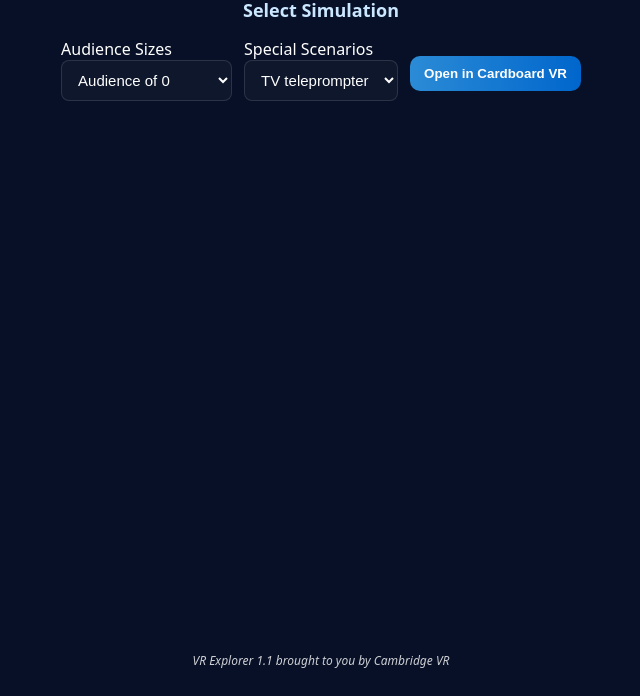
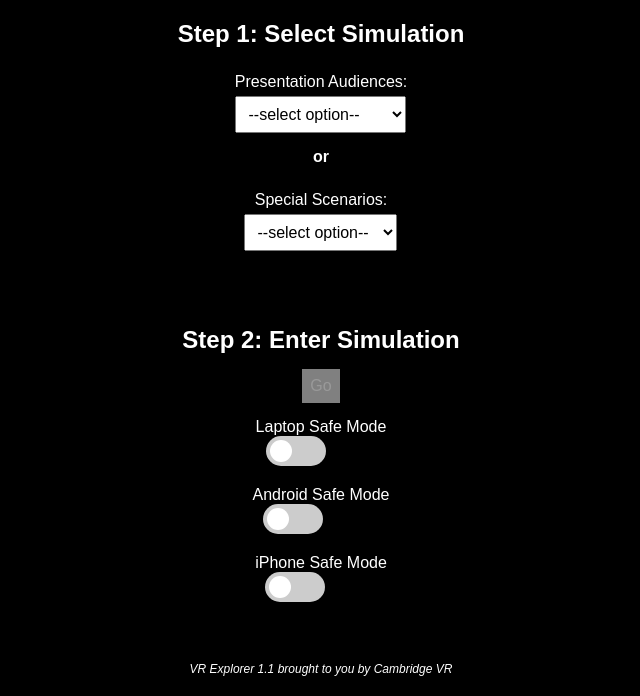
Before and after one commit to CambridgeXR/ExplorerTest14, a plain HTML site: page index.html in a window 1280 px wide. Shown: the part 107-803 px from the top of the page, without its empty margins (319-959 px from the left). Drawn offline with Linux system fonts and the light colour scheme.

Commit message:
Update index.html

```diff
--- a/index.html
+++ b/index.html
@@ -1,218 +1,255 @@
-<!doctype html>
+<!DOCTYPE html>
 <html lang="en">
 <head>
-  <meta charset="utf-8" />
-  <meta name="viewport" content="width=device-width,initial-scale=1,viewport-fit=cover" />
-  <meta name="theme-color" content="#0b1220" />
-  <meta name="mobile-web-app-capable" content="yes">
-  <meta name="apple-mobile-web-app-capable" content="yes">
-  <meta name="apple-mobile-web-app-status-bar-style" content="black-translucent">
-
+<meta charset="UTF-8">
+<meta name="viewport" content="width=device-width, initial-scale=1.0, viewport-fit=cover">
 <title>VR Explorer</title>
-  <link rel="manifest" href="/manifest.json">
-  <link rel="icon" href="data:," />
-
+<link rel="manifest" href="manifest.json">
+<script src="https://aframe.io/releases/1.4.2/aframe.min.js"></script>
 <style>
-    html,body{height:100%;margin:0;background:#071026;color:#fff;font-family:system-ui,-apple-system,Segoe UI,Roboto,'Helvetica Neue',Arial}
-    @media (orientation:portrait){
-      .landscape-warning{display:flex}
+  body {
+    margin: 0;
+    font-family: sans-serif;
+    background-color: black;
+    color: white;
+    display: flex;
+    flex-direction: column;
+    align-items: center;
   }
-
-    .app{height:100%;display:flex;flex-direction:column;align-items:center;justify-content:flex-start;padding:18px;box-sizing:border-box}
-    h1{font-size:clamp(28px,6vw,48px);margin:8px 0}
-    h2{font-size:18px;margin:6px 0 16px 0;color:#cbe7ff}
-
-    .controls{display:flex;gap:12px;align-items:center;margin-bottom:18px}
-    select{padding:10px 12px;border-radius:8px;border:1px solid rgba(255,255,255,0.12);background:rgba(255,255,255,0.03);color:#fff;font-size:15px}
-
-    .footer{margin-top:auto;font-size:12px;font-style:italic;opacity:0.8;padding-bottom:6px}
-
-    .start-btn{margin-top:8px;padding:10px 14px;border-radius:10px;border:none;background:linear-gradient(90deg,#2b8bd6,#0066cc);color:white;font-weight:600}
-
-    .player-wrap{position:fixed;inset:0;display:none;background:black;z-index:60;align-items:center;justify-content:center}
-    .player-toolbar{position:absolute;top:10px;left:10px;z-index:120}
-    .player-toolbar button{padding:8px 12px;border-radius:8px;border:none;background:rgba(255,255,255,0.08);color:#fff}
-
-    .cardboard{display:flex;width:100%;height:100%;overflow:hidden}
-    .cardboard iframe{flex:1;border:0;height:100%;width:50vw}
-
-    .mono iframe{width:100%;height:100%}
-
-    .landscape-warning{position:fixed;inset:0;background:#071026;z-index:9999;display:none;align-items:center;justify-content:center;color:#fff;text-align:center;padding:20px}
+  h1, h2 {
+    text-align: center;
+    margin: 10px 0;
+  }
+  h1 { margin-top: 40px; }
+  select, button {
+    font-size: 1rem;
+    padding: 8px;
+    margin: 5px 0;
+  }
+  .step {
+    margin: 30px 0;
+    display: flex;
+    flex-direction: column;
+    align-items: center;
+  }
+  .footer {
+    font-size: 0.75rem;
+    font-style: italic;
+    margin-bottom: 20px;
+    margin-top: 20px;
+  }
+  .safe-mode {
+    display: flex;
+    flex-direction: column;
+    margin: 10px 0;
+  }
+  .toggle-switch {
+    position: relative;
+    display: inline-block;
+    width: 60px;
+    height: 30px;
+    margin-left: 10px;
+  }
+  .toggle-switch input { display:none; }
+  .slider {
+    position: absolute;
+    cursor: pointer;
+    top:0; left:0; right:0; bottom:0;
+    background-color: #ccc;
+    border-radius: 34px;
+    transition: .4s;
+  }
+  .slider:before {
+    position: absolute;
+    content:"";
+    height: 22px;
+    width: 22px;
+    left: 4px;
+    bottom: 4px;
+    background-color: white;
+    border-radius: 50%;
+    transition: .4s;
+  }
+  input:checked + .slider { background-color: #4CAF50; }
+  input:checked + .slider:before { transform: translateX(30px); }
+  #goButton:disabled { background-color: grey; color: #999; cursor: not-allowed; }
+  #goButton { background-color: #4CAF50; color: white; border: none; cursor: pointer; }
+  .dropdown-title { font-weight: normal; margin-top: 15px; }
 </style>
 </head>
 <body>
-  <div class="landscape-warning" id="landWarn">
-    <div>
-      <h1>Please rotate your device</h1>
-      <p>VR Explorer works best in landscape orientation.</p>
-    </div>
+
+<h1>VR Explorer</h1>
+
+<div class="step">
+  <h2>Step 1: Select Simulation</h2>
+
+  <div class="dropdown-title">Presentation Audiences:</div>
+  <select id="audienceSelect">
+    <option value="">--select option--</option>
+  </select>
+
+  <div style="margin: 10px 0; font-weight: bold;">or</div>
+
+  <div class="dropdown-title">Special Scenarios:</div>
+  <select id="scenarioSelect">
+    <option value="">--select option--</option>
+  </select>
 </div>
 
-  <main class="app" id="app">
-    <h1>VR Explorer</h1>
-    <h2>Select Simulation</h2>
+<div class="step">
+  <h2>Step 2: Enter Simulation</h2>
+  <button id="goButton" disabled>Go</button>
 
-    <div class="controls" aria-hidden="false">
-      <div>
-        <label for="audience">Audience Sizes</label><br>
-        <select id="audience"></select>
+  <div class="safe-mode">
+    Laptop Safe Mode
+    <label class="toggle-switch">
+      <input type="checkbox" id="safeModeLaptop">
+      <span class="slider"></span>
+    </label>
   </div>
-      <div>
-        <label for="scenarios">Special Scenarios</label><br>
-        <select id="scenarios"></select>
+  <div class="safe-mode">
+    Android Safe Mode
+    <label class="toggle-switch">
+      <input type="checkbox" id="safeModeAndroid">
+      <span class="slider"></span>
+    </label>
   </div>
-      <div>
-        <button id="openBtn" class="start-btn">Open in Cardboard VR</button>
+  <div class="safe-mode">
+    iPhone Safe Mode
+    <label class="toggle-switch">
+      <input type="checkbox" id="safeModeIphone">
+      <span class="slider"></span>
+    </label>
   </div>
 </div>
 
 <div class="footer">VR Explorer 1.1 brought to you by Cambridge VR</div>
-  </main>
 
-  <div class="player-wrap" id="playerWrap">
-    <div class="player-toolbar">
-      <button id="exitBtn">Exit VR</button>
-    </div>
-    <div id="playerArea" class="cardboard" aria-live="polite"></div>
-  </div>
+<a-scene embedded id="vrScene" vr-mode-ui="enabled: true" arjs="enabled: false" style="display:none;">
+</a-scene>
 
 <script>
-    const VIDEOS = {
-      "Audience Sizes": [
-        { id: 'N0-CF', title: 'Audience of 0', url: 'https://player.virtualrealitypublicspeaking.com/?video=N0-CF' },
-        { id: 'N1-CF', title: 'Audience of 1', url: 'https://player.virtualrealitypublicspeaking.com/?video=N1-CF' },
-        { id: 'N2-CF', title: 'Audience of 2', url: 'https://player.virtualrealitypublicspeaking.com/?video=N2-CF' },
-        { id: 'N4-CF', title: 'Audience of 4', url: 'https://player.virtualrealitypublicspeaking.com/?video=N4-CF' },
-        { id: 'N9-CF', title: 'Audience of 9', url: 'https://player.virtualrealitypublicspeaking.com/?video=N9-CF' },
-        { id: 'N16-CF', title: 'Audience of 16', url: 'https://player.virtualrealitypublicspeaking.com/?video=N16-CF' },
-        { id: 'N25-CF', title: 'Audience of 25', url: 'https://player.virtualrealitypublicspeaking.com/?video=N25-CF' },
-        { id: 'N50-CF', title: 'Audience of 50', url: 'https://player.virtualrealitypublicspeaking.com/?video=N50-CF' },
-        { id: 'N100-CF', title: 'Audience of 100', url: 'https://player.virtualrealitypublicspeaking.com/?video=N100-CF' },
-        { id: 'N500-CF', title: 'Audience of 500', url: 'https://player.virtualrealitypublicspeaking.com/?video=N500-CF' },
-        { id: 'N10K-CF', title: 'Audience of 1000s', url: 'https://player.virtualrealitypublicspeaking.com/?video=N10K-CF' }
-      ],
-      "Special Scenarios": [
-        { id: 'ACC01-CF', title: 'TV teleprompter', url: 'https://player.virtualrealitypublicspeaking.com/?video=ACC01-CF' },
-        { id: 'JIC01-CF', title: 'Job interview', url: 'https://player.virtualrealitypublicspeaking.com/?video=JIC01-CF' },
-        { id: 'RIC01-CF', title: 'Radio interview', url: 'https://player.virtualrealitypublicspeaking.com/?video=RIC01-CF' }
-      ]
+// ----------------- VIDEO LINKS -----------------
+const audienceVideos = {
+  "Audience of 0": "https://pub-850a8ef9d4f34159a20706a415caaaf8.r2.dev/N0-CF.h264.mp4",
+  "Audience of 1": "https://pub-850a8ef9d4f34159a20706a415caaaf8.r2.dev/N1-CF.h264.mp4",
+  "Audience of 2": "https://pub-850a8ef9d4f34159a20706a415caaaf8.r2.dev/N2-CF.h264.mp4",
+  "Audience of 4": "https://pub-850a8ef9d4f34159a20706a415caaaf8.r2.dev/N4-CF.h264.mp4",
+  "Audience of 9": "https://pub-850a8ef9d4f34159a20706a415caaaf8.r2.dev/N9-CF.h264.mp4",
+  "Audience of 16": "https://pub-850a8ef9d4f34159a20706a415caaaf8.r2.dev/N16-CF.h264.mp4",
+  "Audience of 25": "https://pub-850a8ef9d4f34159a20706a415caaaf8.r2.dev/N25-CF.h264.mp4",
+  "Audience of 50": "https://pub-850a8ef9d4f34159a20706a415caaaf8.r2.dev/N50-CF.h264.mp4",
+  "Audience of 100": "https://pub-850a8ef9d4f34159a20706a415caaaf8.r2.dev/N100-CF.h264.mp4",
+  "Audience of 500": "https://pub-850a8ef9d4f34159a20706a415caaaf8.r2.dev/N500-CF.h264.mp4",
+  "Audience of 1000s": "https://pub-850a8ef9d4f34159a20706a415caaaf8.r2.dev/N10K-CF.h264.mp4"
 };
 
-    const audienceSel = document.getElementById('audience');
-    const scenariosSel = document.getElementById('scenarios');
+const scenarioVideos = {
+  "TV teleprompter": "https://pub-850a8ef9d4f34159a20706a415caaaf8.r2.dev/ACC01-CF.h264.mp4",
+  "Job interview": "https://pub-850a8ef9d4f34159a20706a415caaaf8.r2.dev/JIC01-CF.h264.mp4",
+  "Radio interview": "https://pub-850a8ef9d4f34159a20706a415caaaf8.r2.dev/RIC01-CF.h264.mp4"
+};
 
-    VIDEOS['Audience Sizes'].forEach(v=>{
-      const o = document.createElement('option');
-      o.value = v.url;
-      o.textContent = v.title;
-      audienceSel.appendChild(o);
-    });
-
-    VIDEOS['Special Scenarios'].forEach(v=>{
-      const o = document.createElement('option');
-      o.value = v.url;
-      o.textContent = v.title;
-      scenariosSel.appendChild(o);
-    });
-
-    function getSelectedURL(){
-      return audienceSel.value || scenariosSel.value;
+// Populate dropdowns
+const audienceSelect = document.getElementById('audienceSelect');
+for(const key in audienceVideos){
+  let opt = document.createElement('option');
+  opt.value = key;
+  opt.text = key;
+  audienceSelect.appendChild(opt);
+}
+const scenarioSelect = document.getElementById('scenarioSelect');
+for(const key in scenarioVideos){
+  let opt = document.createElement('option');
+  opt.value = key;
+  opt.text = key;
+  scenarioSelect.appendChild(opt);
 }
 
-    const playerWrap = document.getElementById('playerWrap');
-    const playerArea = document.getElementById('playerArea');
-    const openBtn = document.getElementById('openBtn');
-    const exitBtn = document.getElementById('exitBtn');
-    let currentURL = null;
+// Enable Go button only when a selection is made
+const goButton = document.getElementById('goButton');
+function updateGoState(){
+  if(audienceSelect.value || scenarioSelect.value) goButton.disabled = false;
+  else goButton.disabled = true;
+}
+audienceSelect.addEventListener('change', updateGoState);
+scenarioSelect.addEventListener('change', updateGoState);
 
-    openBtn.addEventListener('click', ()=>{
-      const url = getSelectedURL();
-      if(!url){alert('Please select a simulation.');return}
-      currentURL = url;
-      openCardboard(url);
+// ----------------- VR INIT -----------------
+const scene = document.getElementById('vrScene');
+goButton.addEventListener('click', async () => {
+  const selected = audienceSelect.value || scenarioSelect.value;
+  if(!selected) return;
+
+  const safeLaptop = document.getElementById('safeModeLaptop').checked;
+  const safeAndroid = document.getElementById('safeModeAndroid').checked;
+  const safeIphone = document.getElementById('safeModeIphone').checked;
+
+  let videoURL;
+  if(safeLaptop || safeAndroid){
+    // Safe Mode 1: YouTube
+    const ytLinks = {
+      ...audienceVideos, ...scenarioVideos
+    };
+    videoURL = ytLinks[selected].replace('.mp4', ''); // remove .mp4 if needed
+    window.open(videoURL, '_blank');
+    return;
+  } else if(safeIphone){
+    // Safe Mode 2: iPhone hosted version
+    const iphoneLinks = {
+      "Audience of 0":"https://testing.virtual-reality-publics-peaking-player.pages.dev/?video=N0-CF",
+      "Audience of 1":"https://testing.virtual-reality-publics-peaking-player.pages.dev/?video=N1-CF",
+      "Audience of 2":"https://testing.virtual-reality-publics-peaking-player.pages.dev/?video=N2-CF",
+      "Audience of 4":"https://testing.virtual-reality-publics-peaking-player.pages.dev/?video=N4-CF",
+      "Audience of 9":"https://testing.virtual-reality-publics-peaking-player.pages.dev/?video=N9-CF",
+      "Audience of 16":"https://testing.virtual-reality-publics-peaking-player.pages.dev/?video=N16-CF",
+      "Audience of 25":"https://testing.virtual-reality-publics-peaking-player.pages.dev/?video=N25-CF",
+      "Audience of 50":"https://testing.virtual-reality-publics-peaking-player.pages.dev/?video=N50-CF",
+      "Audience of 100":"https://testing.virtual-reality-publics-peaking-player.pages.dev/?video=N100-CF",
+      "Audience of 500":"https://testing.virtual-reality-publics-peaking-player.pages.dev/?video=N500-CF",
+      "Audience of 1000s":"https://testing.virtual-reality-publics-peaking-player.pages.dev/?video=N10K-CF",
+      "TV teleprompter":"https://testing.virtual-reality-publics-peaking-player.pages.dev/?video=ACC01-CF",
+      "Job interview":"https://testing.virtual-reality-publics-peaking-player.pages.dev/?video=JIC01-CF",
+      "Radio interview":"https://testing.virtual-reality-publics-peaking-player.pages.dev/?video=RIC01-CF"
+    };
+    window.open(iphoneLinks[selected], '_blank');
+    return;
+  } else {
+    // Default VR: Cloudflare hosted videos
+    videoURL = audienceVideos[selected] || scenarioVideos[selected];
+
+    // Clear previous video if exists
+    const oldVideo = document.getElementById('vrVideo');
+    if(oldVideo) oldVideo.remove();
+    scene.innerHTML = '';
+
+    const videoEl = document.createElement('video');
+    videoEl.src = videoURL;
+    videoEl.crossOrigin = 'anonymous';
+    videoEl.loop = true;
+    videoEl.muted = true; // required for mobile autoplay
+    videoEl.setAttribute('playsinline','true');
+    videoEl.id = 'vrVideo';
+    document.body.appendChild(videoEl);
+
+    videoEl.addEventListener('canplay', async () => {
+      try{
+        await videoEl.play();
+        // unmute after user interaction (Go button)
+        videoEl.muted = false;
+
+        const videosphere = document.createElement('a-videosphere');
+        videosphere.setAttribute('src', '#vrVideo');
+        scene.appendChild(videosphere);
+        scene.style.display = 'block';
+      } catch(err){
+        console.log('Video play error:', err);
+      }
     });
+  }
+});
+</script>
 
-    exitBtn.addEventListener('click', ()=>{ closeCardboard(); });
-
-    function openCardboard(url){
-      playerArea.className = 'cardboard';
-      playerArea.innerHTML = '';
-
-      const left = document.createElement('iframe');
-      const right = document.createElement('iframe');
-
-      [left,right].forEach(f => {
-        f.setAttribute('allow','autoplay; fullscreen; accelerometer; gyroscope; xr-spatial-tracking');
-        f.src = url;
-      });
-
-      playerArea.appendChild(left);
-      playerArea.appendChild(right);
-
-      playerWrap.style.display = 'flex';
-
-      if(playerWrap.requestFullscreen){
-        playerWrap.requestFullscreen().catch(()=>{});
-      }
-
-      updateLandscapeWarning();
-    }
-
-    function closeCardboard(){
-      if(document.fullscreenElement){
-        document.exitFullscreen().catch(()=>{});
-      }
-      playerWrap.style.display = 'none';
-      playerArea.innerHTML = '';
-      currentURL = null;
-      window.scrollTo(0,0);
-    }
-
-    const landWarn = document.getElementById('landWarn');
-
-    function updateLandscapeWarning(){
-      if(window.matchMedia('(orientation:portrait)').matches){
-        landWarn.style.display = 'flex';
-      } else {
-        landWarn.style.display = 'none';
-      }
-    }
-
-    window.addEventListener('orientationchange', updateLandscapeWarning);
-    updateLandscapeWarning();
-
-    let deferredPrompt;
-    window.addEventListener('beforeinstallprompt', (e)=>{
-      e.preventDefault();
-      deferredPrompt = e;
-      showInstallCTA();
-    });
-
-    function showInstallCTA(){
-      if(!deferredPrompt) return;
-      const btn = document.createElement('button');
-      btn.textContent = 'Install App';
-      btn.className='start-btn';
-      btn.style.marginLeft='12px';
-      btn.addEventListener('click', async ()=>{
-        deferredPrompt.prompt();
-        await deferredPrompt.userChoice;
-        deferredPrompt = null;
-        btn.remove();
-      });
-      document.querySelector('.controls').appendChild(btn);
-    }
-
-    if('serviceWorker' in navigator){
-      navigator.serviceWorker.register('/sw.js').catch(()=>{});
-    }
-
-    if(screen.orientation && screen.orientation.lock){
-      screen.orientation.lock('landscape').catch(()=>{});
-    }
-
-    window.addEventListener('keydown', (ev)=>{ if(ev.key==='Escape') closeCardboard(); });
-  </script>
 </body>
 </html>
```
Lines whose indentation alone changed are shown as unchanged.
